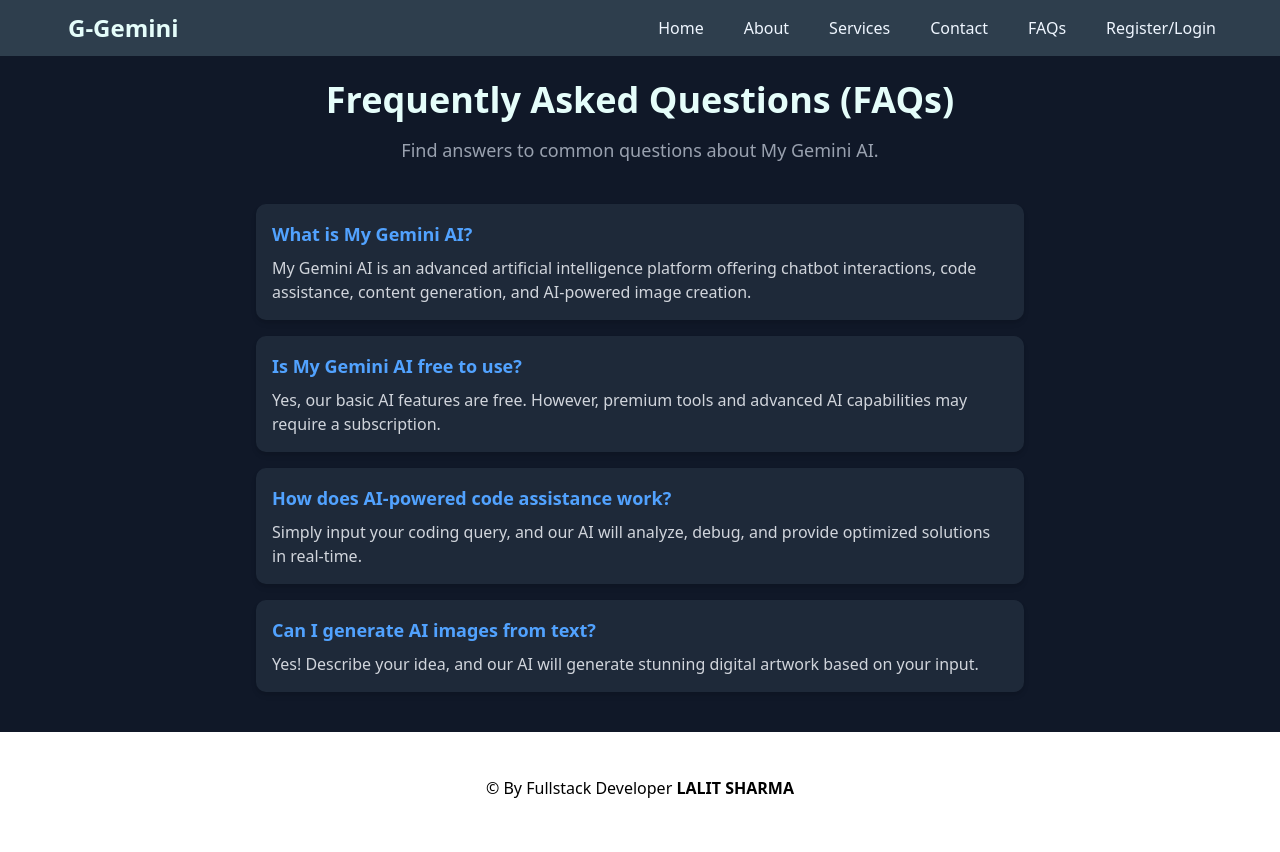
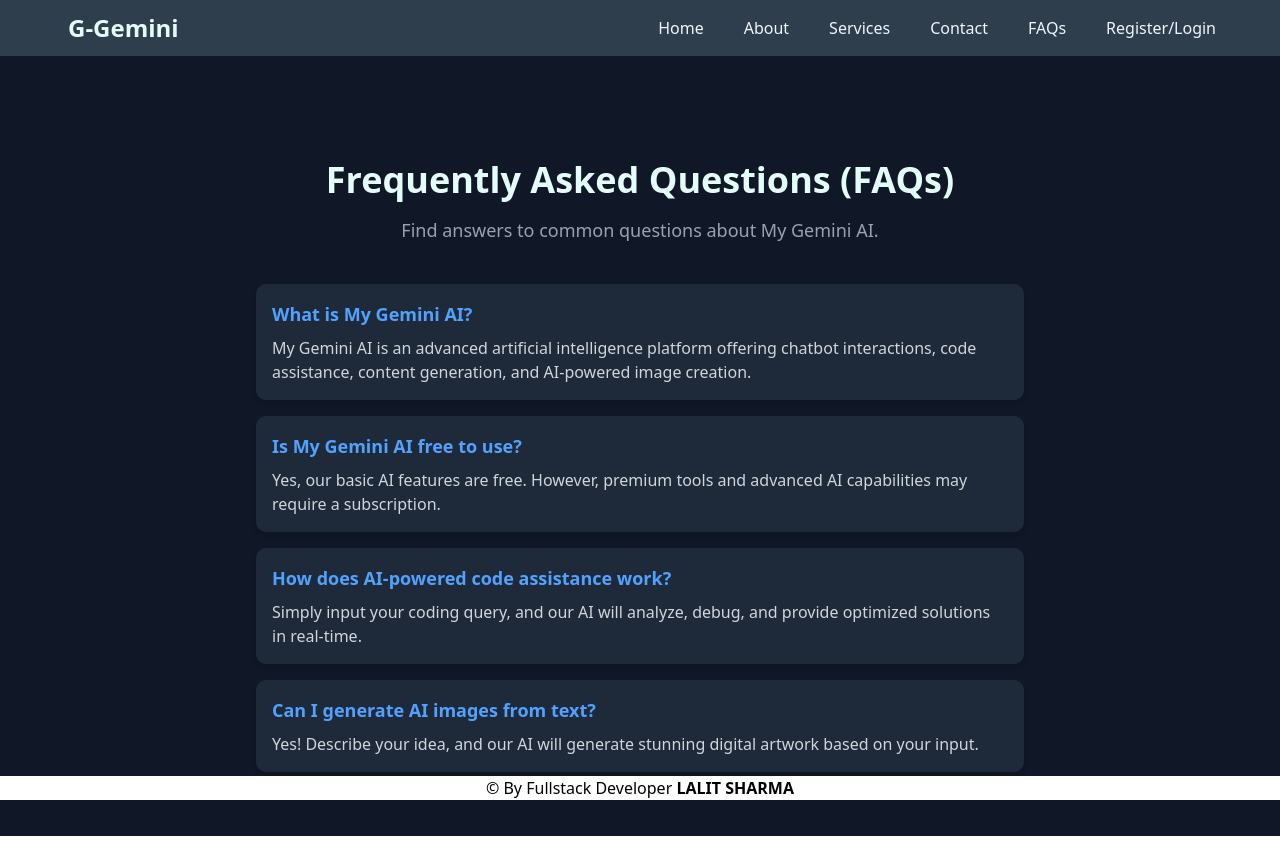
Before and after one commit to lalitCodes84/my-gemini, a React (Vite) app in the folder frontend/: page /faqs in a window 1280 px wide. Before the commit the page ends 800 px from the top, so only its background shows below. Built offline with nearby package versions, Linux system fonts and the light colour scheme.

Commit message:
Added Smooth navigating between pages

```diff
--- a/frontend/src/pages/AboutPage.jsx
+++ b/frontend/src/pages/AboutPage.jsx
@@ -1,8 +1,22 @@
 import React from "react";
 import aboutData from "../utils/aboutData";
+import { motion } from "framer-motion"; // Import motion for animations
+
+const pageVariants = {
+  initial: { opacity: 0, y: 20 },
+  animate: { opacity: 1, y: 0, transition: { duration: 0.5 } },
+  exit: { opacity: 0, y: -20, transition: { duration: 0.3 } },
+};
 
 const AboutPage = () => {
   return (
+    <motion.div
+      variants={pageVariants}
+      initial="initial"
+      animate="animate"
+      exit="exit"
+      className="p-6 mt-14 h-fit bg-cover bg-center bg-gray-900 text-white"
+    >
       <div className="p-6 mt-14 bg-gray-900 text-white h-fit">
         <h1 className="text-4xl font-bold text-center text-[#e5fdfa]">
           {aboutData.title}
@@ -34,6 +48,7 @@ const AboutPage = () => {
           </ul>
         </div>
       </div>
+    </motion.div>
   );
 };
 
--- a/frontend/src/pages/ContactPage.jsx
+++ b/frontend/src/pages/ContactPage.jsx
@@ -1,10 +1,23 @@
 import React from "react";
 import contactData from "../utils/contactData";
+import { motion } from "framer-motion"; // Import motion for animations
+
+const pageVariants = {
+  initial: { opacity: 0, y: 20 },
+  animate: { opacity: 1, y: 0, transition: { duration: 0.5 } },
+  exit: { opacity: 0, y: -20, transition: { duration: 0.3 } },
+};
 
 function ContactPage() {
   return (
+    <motion.div
+      variants={pageVariants}
+      initial="initial"
+      animate="animate"
+      exit="exit"
+      className="p-6 mt-14 h-fit bg-cover bg-center bg-gray-900 text-white"
+    >
       <div className="p-6 mt-14 bg-gray-900 text-white h-[100vh]">
-
         <h1 className="text-4xl font-bold text-center text-[#e5fdfa]">
           Contact Us
         </h1>
@@ -13,17 +26,51 @@ function ContactPage() {
         </p>
 
         <div className="mt-10 max-w-2xl mx-auto bg-gray-800 p-6 rounded-xl shadow-lg">
-        <p className="text-lg"><strong>Email:</strong> <a href={`mailto:${contactData.email}`} className="text-blue-400 hover:underline">{contactData.email}</a></p>
-        <p className="text-lg mt-2"><strong>Phone:</strong> {contactData.phone}</p>
-        <p className="text-lg mt-2"><strong>Address:</strong> {contactData.address}</p>
+          <p className="text-lg">
+            <strong>Email:</strong>{" "}
+            <a
+              href={`mailto:${contactData.email}`}
+              className="text-blue-400 hover:underline"
+            >
+              {contactData.email}
+            </a>
+          </p>
+          <p className="text-lg mt-2">
+            <strong>Phone:</strong> {contactData.phone}
+          </p>
+          <p className="text-lg mt-2">
+            <strong>Address:</strong> {contactData.address}
+          </p>
 
           <div className="mt-4 flex justify-center space-x-6">
-          <a href={contactData.socialMedia.twitter} className="text-blue-400 hover:underline" target="_blank" rel="noopener noreferrer">Twitter</a>
-          <a href={contactData.socialMedia.linkedin} className="text-blue-400 hover:underline" target="_blank" rel="noopener noreferrer">LinkedIn</a>
-          <a href={contactData.socialMedia.github} className="text-blue-400 hover:underline" target="_blank" rel="noopener noreferrer">GitHub</a>
+            <a
+              href={contactData.socialMedia.twitter}
+              className="text-blue-400 hover:underline"
+              target="_blank"
+              rel="noopener noreferrer"
+            >
+              Twitter
+            </a>
+            <a
+              href={contactData.socialMedia.linkedin}
+              className="text-blue-400 hover:underline"
+              target="_blank"
+              rel="noopener noreferrer"
+            >
+              LinkedIn
+            </a>
+            <a
+              href={contactData.socialMedia.github}
+              className="text-blue-400 hover:underline"
+              target="_blank"
+              rel="noopener noreferrer"
+            >
+              GitHub
+            </a>
           </div>
         </div>
       </div>
+    </motion.div>
   );
 }
 
--- a/frontend/src/pages/FAQPages.jsx
+++ b/frontend/src/pages/FAQPages.jsx
@@ -1,8 +1,22 @@
 import React from "react";
 import faqData from "../utils/faqData";
+import { motion } from "framer-motion"; // Import motion for animations
+
+const pageVariants = {
+  initial: { opacity: 0, y: 20 },
+  animate: { opacity: 1, y: 0, transition: { duration: 0.5 } },
+  exit: { opacity: 0, y: -20, transition: { duration: 0.3 } },
+};
 
 function FAQPage() {
   return (
+    <motion.div
+      variants={pageVariants}
+      initial="initial"
+      animate="animate"
+      exit="exit"
+      className="p-6 mt-14 h-fit bg-cover bg-center bg-gray-900 text-white"
+    >
       <div className="p-6 mt-14 bg-gray-900 text-white h-fit">
         <h1 className="text-4xl font-bold text-center text-[#e5fdfa]">
           Frequently Asked Questions (FAQs)
@@ -13,7 +27,10 @@ function FAQPage() {
 
         <div className="mt-10 max-w-3xl mx-auto">
           {faqData.map((faq, index) => (
-          <div key={index} className="bg-gray-800 p-4 rounded-lg shadow-md mb-4">
+            <div
+              key={index}
+              className="bg-gray-800 p-4 rounded-lg shadow-md mb-4"
+            >
               <h3 className="text-lg font-semibold text-blue-400">
                 {faq.question}
               </h3>
@@ -22,6 +39,7 @@ function FAQPage() {
           ))}
         </div>
       </div>
+    </motion.div>
   );
 }
 
--- a/frontend/src/pages/Services.jsx
+++ b/frontend/src/pages/Services.jsx
@@ -1,8 +1,22 @@
 import React from "react";
 import servicesData from "../utils/servicesData";
+import { motion } from "framer-motion"; // Import motion for animations
+
+const pageVariants = {
+  initial: { opacity: 0, y: 20 },
+  animate: { opacity: 1, y: 0, transition: { duration: 0.5 } },
+  exit: { opacity: 0, y: -20, transition: { duration: 0.3 } },
+};
 
 const ServicesPage = () => {
   return (
+    <motion.div
+      variants={pageVariants}
+      initial="initial"
+      animate="animate"
+      exit="exit"
+      className="p-6 mt-14 h-fit bg-cover bg-center bg-gray-900 text-white"
+    >
       <div className="p-6 mt-14 bg-gray-900 text-white h-fit">
         <h1 className="text-4xl font-bold text-center text-[#e5fdfa]">
           Our AI-Powered Services
@@ -25,11 +39,14 @@ const ServicesPage = () => {
               <p className="text-gray-400 text-center mt-2">
                 {service.description}
               </p>
-            <p className="text-gray-500 text-center mt-2">{service.details}</p>
+              <p className="text-gray-500 text-center mt-2">
+                {service.details}
+              </p>
             </div>
           ))}
         </div>
       </div>
+    </motion.div>
   );
 };
 
```
Lines whose indentation alone changed are shown as unchanged.
